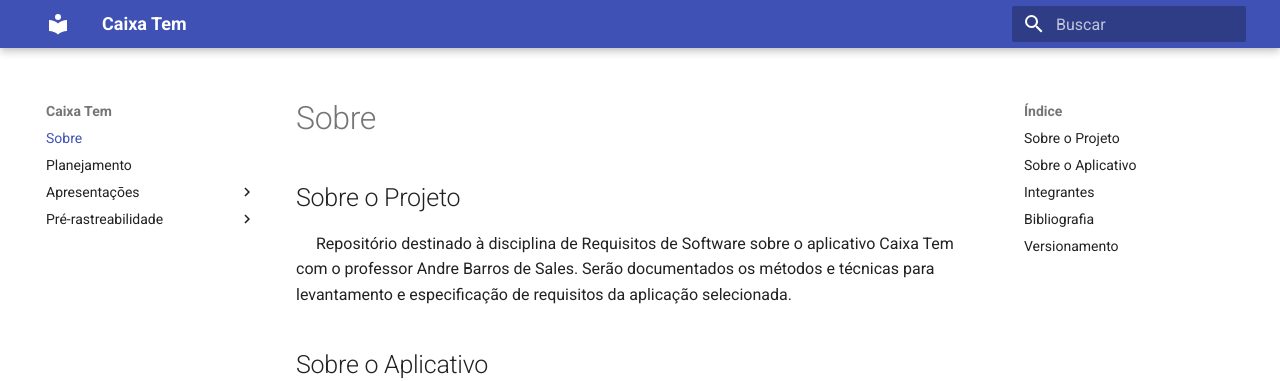
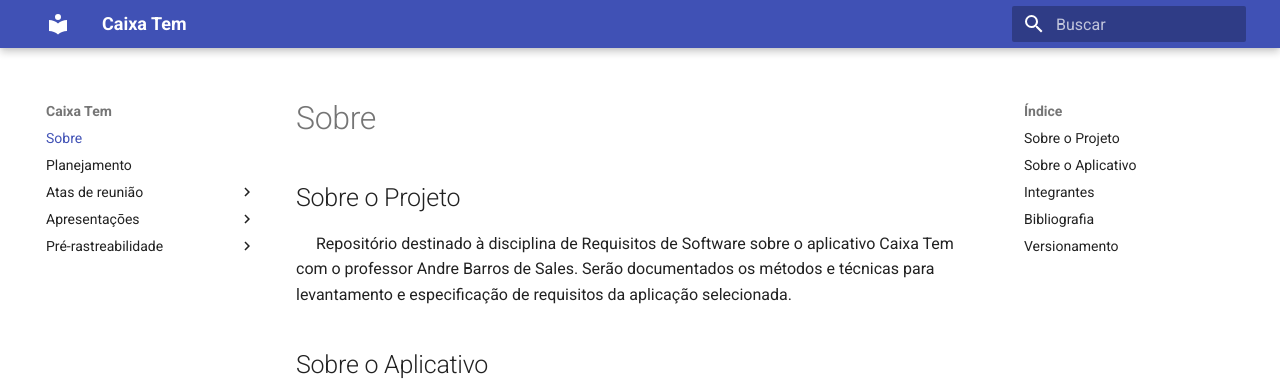
Before and after one commit to AntonioAldisio/2021.1-Caixa_Tem, an MkDocs documentation site: the page built from docs/index.md, in a window 1280 px wide. Shown: the top 381 px of the page. Built offline with MkDocs 1.6.1 and Material for MkDocs 9.7.7, drawn with Linux system fonts in a browser that asks for light colours.

Commit message:
add atas

```diff
--- a/mkdocs.yml
+++ b/mkdocs.yml
@@ -9,6 +9,8 @@
 nav:
   - Sobre: index.md
   - Planejamento: planejamento.md
+  - Atas de reunião:
+    - Ata 01: 'Atas/Ata01.md'
   - Apresentaçōes:
     - Apresentação 1: 'Apresentacao/apresentacao1.md'
   - Pré-rastreabilidade:
```
Also changed, not shown: docs/Atas/Ata01.md (added).
